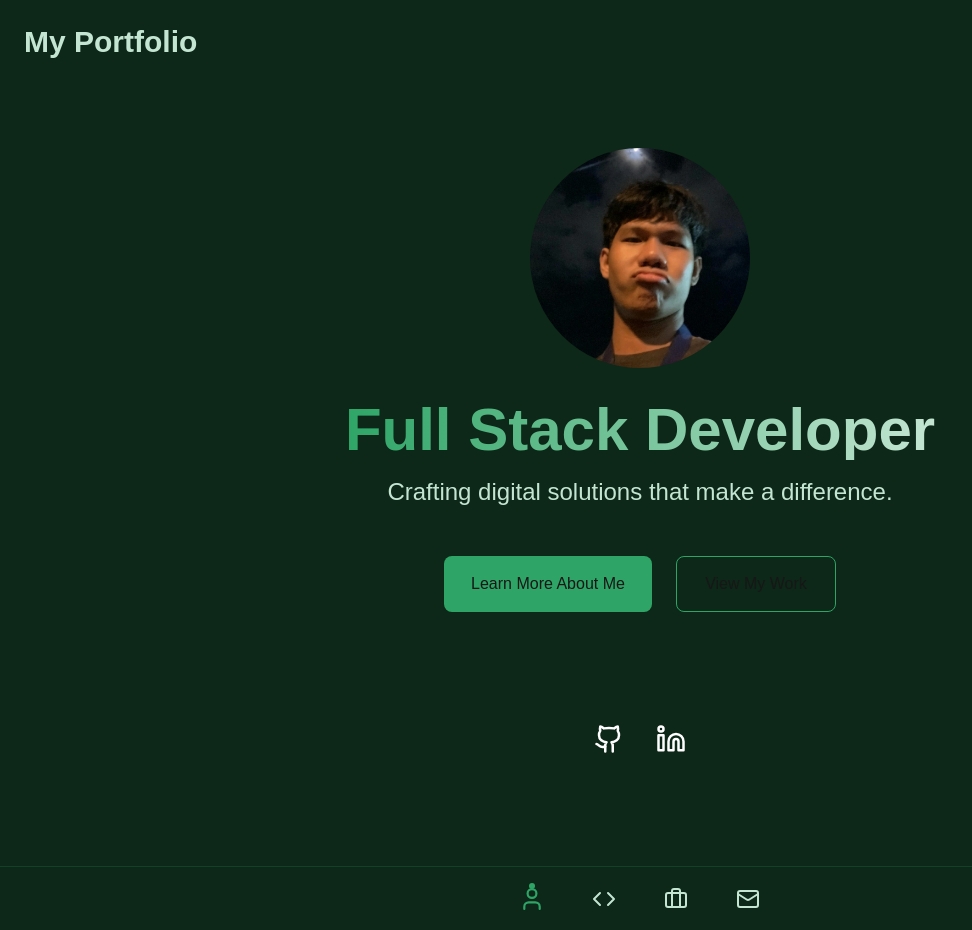
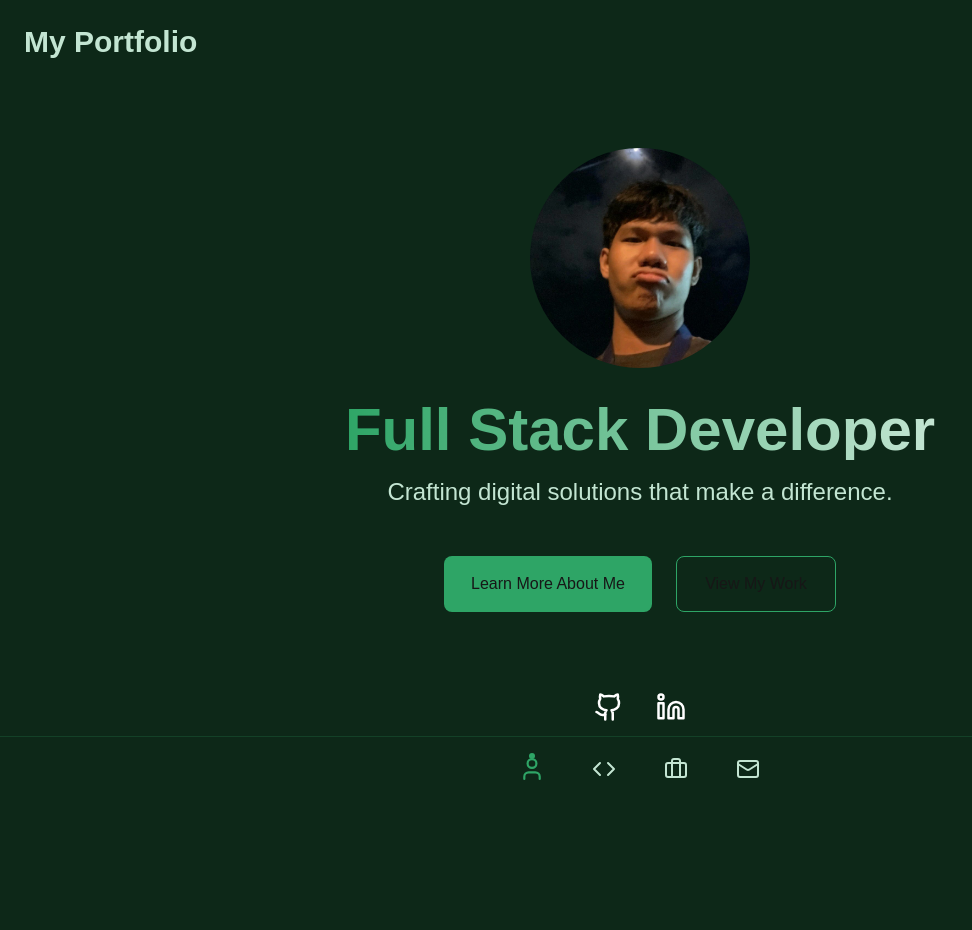
Before and after one commit to samjoshuadud/portfolio, a Next.js app: page / in a window 1280 px wide. Shown: the whole page, without its empty margins (0-972 px from the left). After the commit the page ends 800 px from the top, so only its background shows below. Built offline with nearby package versions, Linux system fonts and the light colour scheme.

Commit message:
Fix Heights and Margins

```diff
--- a/components/Landing.js
+++ b/components/Landing.js
@@ -41,8 +41,7 @@ export default function Landing({setSection}) {
             </button>
           </div>
 
-
-          <div className="flex flex-row py-28 gap-8 animate-slideUp [animation-delay:600ms] opacity-0">
+          <div className="flex flex-row mt-20 gap-8 animate-slideUp [animation-delay:600ms] opacity-0">
             <a href="https://github.com/samjoshuadud/"
                target="_blank"
                className="group relative">
```
